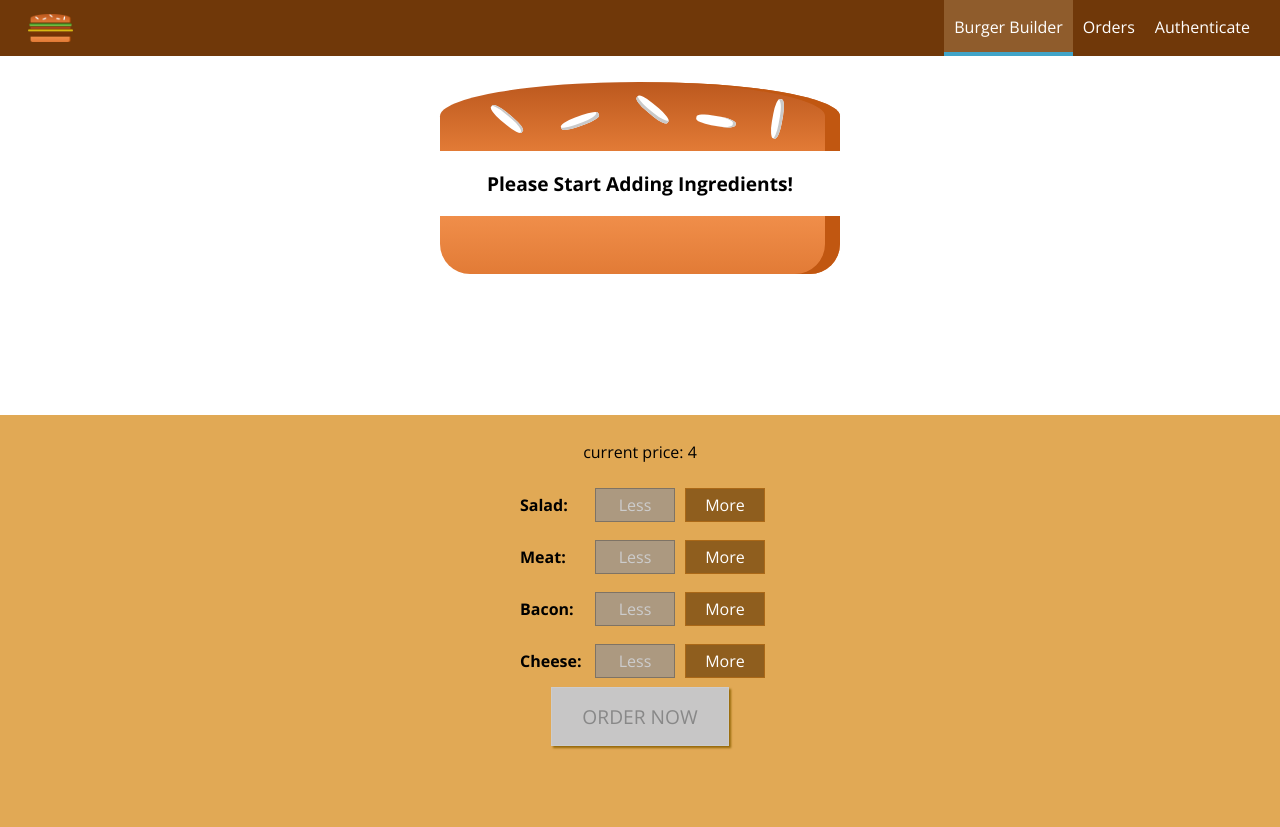
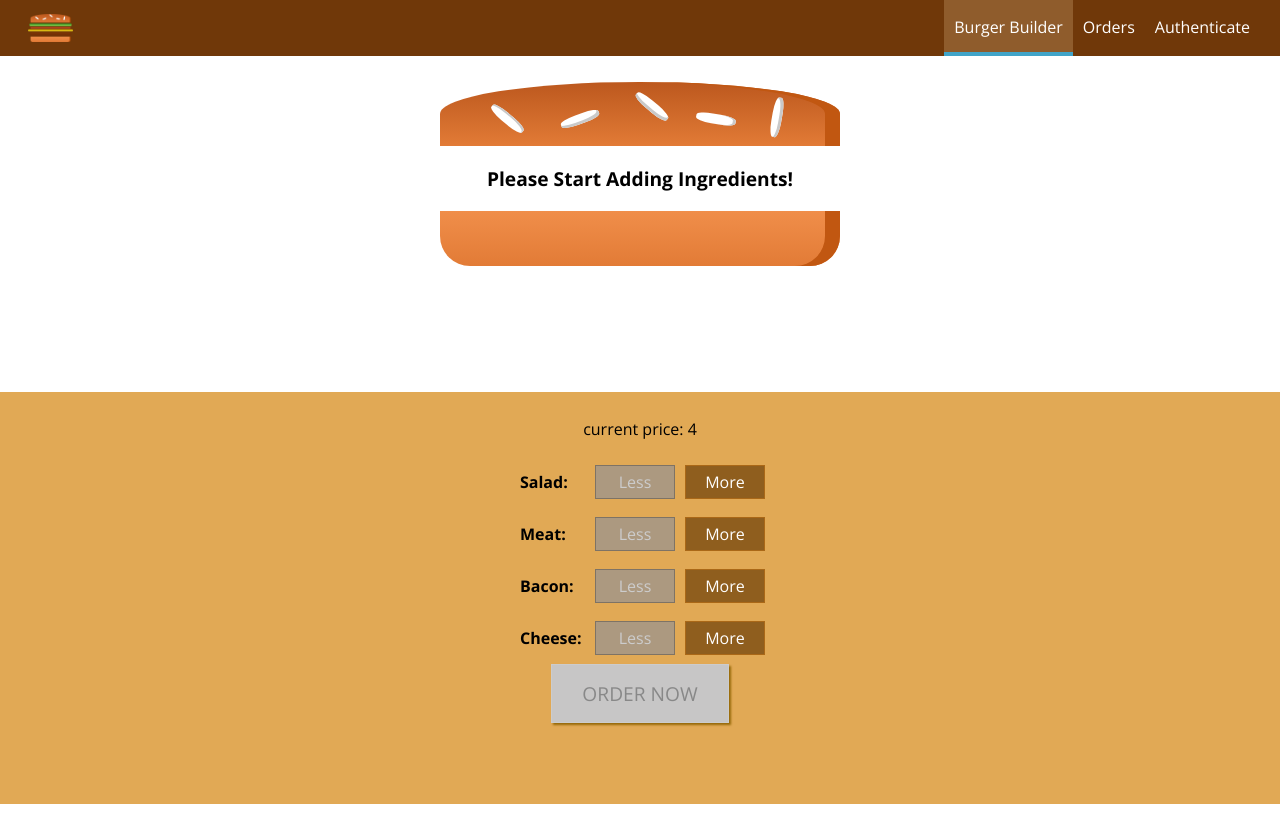
Before and after one commit to hamzaSorani83/react-burger-app, a React (Create React App) app: page / in a window 1280 px wide. After the commit the page ends 804 px from the top, so only its background shows below. Built offline with nearby package versions, Linux system fonts and the light colour scheme.

Commit message:
no message

```diff
--- a/src/components/Burger/Burger.module.css
+++ b/src/components/Burger/Burger.module.css
@@ -6,7 +6,6 @@
     text-align: center;
     font-weight: bold;
     font-size: 1.2rem;
-    height: 50%;
 }
 
 @media (min-width: 500px) and (min-height: 400px) {
--- a/src/components/Navigation/SideDrawer/SideDrawer.module.css
+++ b/src/components/Navigation/SideDrawer/SideDrawer.module.css
@@ -9,7 +9,7 @@
     background-color: white;
     padding: 32px 16px;
     box-sizing: border-box;
-    transition: transform 0.3s ease-out;
+    transition: all .5s cubic-bezier(0.175, 0.885, 0.32, 1.275)
 }
 
 @media (min-width: 500px) {
```
